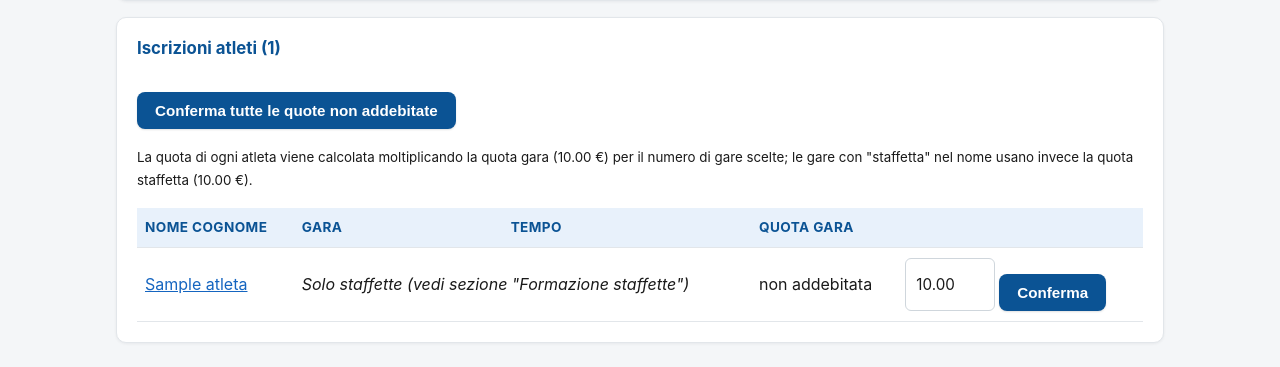
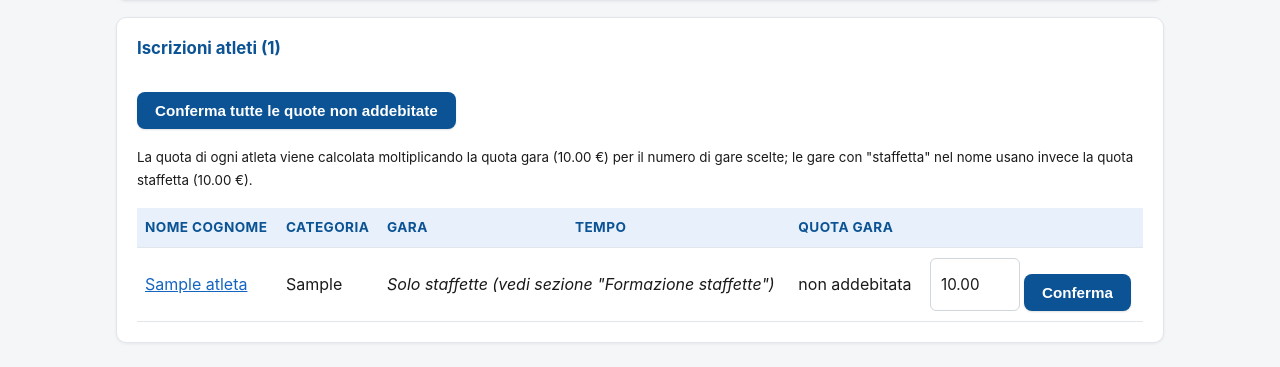
Before and after one commit to claudioaghito/swim_team, a Python web app: template templates/admin/dettaglio_gara.html in a window 1280 px wide. Shown: the part 704-1071 px from the top of the page. Run offline with Jinja, Linux system fonts and the light colour scheme; the template is opened without the code that fills it: most values are stand-ins (such as "Sample title", 1, 10 or a date in 2020).

Commit message:
Aggiunta colonna Categoria nella lista iscrizioni atleti del torneo
Mostra la categoria Master FIN (es. M40) calcolata su anno stagione e
anno di nascita, accanto al nome, anche per gli atleti iscritti solo
a staffette.

Co-Authored-By: Claude Sonnet 5 <noreply@anthropic.com>

```diff
--- a/admin.py
+++ b/admin.py
@@ -545,6 +545,8 @@ def dettaglio_gara(gara_id):
         for atleta, iscrizioni in scelte_per_atleta.items()
     }
 
+    anno_stagione = Configurazione.ottieni().anno_stagione
+
     return render_template(
         "admin/dettaglio_gara.html",
         gara=gara,
@@ -552,6 +554,7 @@ def dettaglio_gara(gara_id):
         scelte_gare_individuali=scelte_gare_individuali,
         quote_per_atleta=quote_per_atleta,
         tipi_staffetta=tipi_staffetta,
+        anno_stagione=anno_stagione,
     )
 
 
--- a/templates/admin/dettaglio_gara.html
+++ b/templates/admin/dettaglio_gara.html
@@ -59,6 +59,7 @@
         <thead>
             <tr>
                 <th>Nome Cognome</th>
+                <th>Categoria</th>
                 <th>Gara</th>
                 <th>Tempo</th>
                 <th class="no-print">Quota gara</th>
@@ -74,6 +75,7 @@
                 <tr>
                     {% if loop.first %}
                         <td rowspan="{{ n_righe }}"><a href="{{ url_for('admin.dettaglio_atleta', atleta_id=atleta.id) }}">{{ atleta.nome_completo }}</a></td>
+                        <td rowspan="{{ n_righe }}">{{ atleta.categoria_master(anno_stagione) or "-" }}</td>
                     {% endif %}
                     <td>{{ iscrizione.stile }}</td>
                     <td>{{ iscrizione.tempo_ottenuto or '-' }}</td>
@@ -107,6 +109,7 @@
                 {% else %}
                 <tr>
                     <td><a href="{{ url_for('admin.dettaglio_atleta', atleta_id=atleta.id) }}">{{ atleta.nome_completo }}</a></td>
+                    <td>{{ atleta.categoria_master(anno_stagione) or "-" }}</td>
                     <td colspan="2"><em>Solo staffette (vedi sezione "Formazione staffette")</em></td>
                     <td class="no-print">
                         {% if quota and quota.movimento_id %}
@@ -135,7 +138,7 @@
                 </tr>
                 {% endfor %}
             {% else %}
-            <tr><td colspan="5">Nessun atleta si è ancora iscritto a questo torneo.</td></tr>
+            <tr><td colspan="6">Nessun atleta si è ancora iscritto a questo torneo.</td></tr>
             {% endfor %}
         </tbody>
     </table>
```
